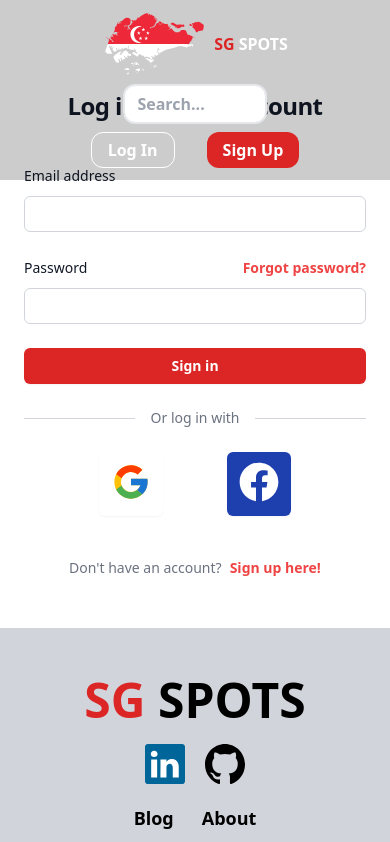
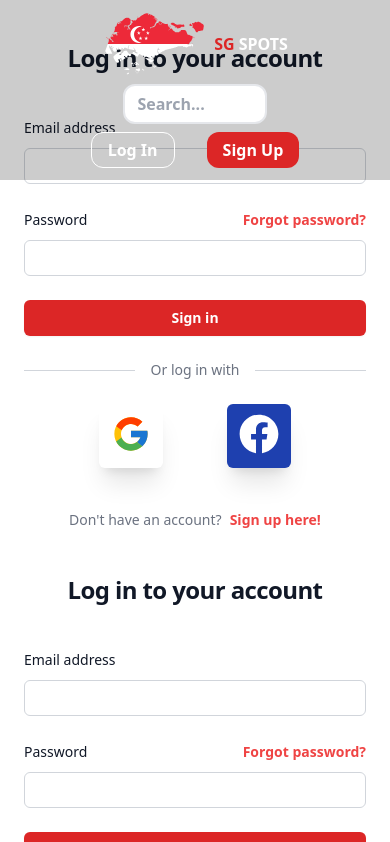
Before and after one commit to Sprou-t/SG-Spots, a React (Vite) app in the folder frontend/: page /auth in a window 390 px wide. Shown: the top 842 px of the page. Built offline with nearby package versions, Linux system fonts and the light colour scheme.

Commit message:
added modal for login and signup

```diff
--- a/frontend/src/App.jsx
+++ b/frontend/src/App.jsx
@@ -1,4 +1,5 @@
 import React, { useState, useEffect, useRef, ref } from "react";
+import { Routes, Route } from "react-router-dom";
 import Homepage from "./pages/Homepage.jsx";
 import Landing from "./pages/Landing.jsx";
 import AttractionPage from "./pages/AttractionPage.jsx";
@@ -6,16 +7,39 @@ import Navbar from "./components/ui/Navbar.jsx";
 import Footer from "./components/ui/Footer.jsx";
 import LogIn from "./pages/LogIn.jsx";
 import SignUp from "./pages/SignUp.jsx";
+import Modal from "./components/ui/Modal.jsx";
 
 
 const App = () => {
+	const [isModalOpen, setIsModalOpen] = useState(false);
+	const [modalType, setModalType] = useState(''); // Tracks whether it's Login or SignUp
+
+	// Function to open the modal (Login or SignUp)
+	const openModal = (type) => {
+		setModalType(type); // Set which modal to show (login or sign-up)
+		setIsModalOpen(true); // Open modal
+	};
+
+	// Function to close the modal
+	const closeModal = () => {
+		setIsModalOpen(false);
+	};
+
 	return (
 		<div className="w-full">
+			<Navbar openModal={openModal} />
+			<Modal isModalOpen={isModalOpen} closeModal={closeModal} modalType={modalType} />
 
-			<Navbar />
+			<Routes>
+				<Route path='/' element={<Landing />}></Route>
+				<Route path='/home' element={<Homepage />}>
+					<Route path=':id' element={<AttractionPage />}></Route>
+				</Route >
+				<Route path='/auth' element={<LogIn />}></Route>
+			</Routes >
 			<LogIn />
 			<Footer />
-		</div>
+		</div >
 	);
 };
 
--- /dev/null
+++ b/frontend/src/components/ui/Modal.jsx
@@ -0,0 +1,33 @@
+// Modal.jsx
+import React from 'react';
+import SignUp from './../../pages/SignUp.jsx';
+import LogIn from '../../pages/LogIn.jsx';
+
+const Modal = ({ isModalOpen, closeModal, modalType }) => {
+    if (!isModalOpen) return null; // Don't render anything if modal is not open
+
+    return (
+        <div
+            className="fixed inset-0 bg-black bg-opacity-50 flex justify-center items-center z-50"
+            onClick={closeModal} // Close the modal when clicking outside
+        >
+            <div
+                className="bg-white p-8 rounded-lg w-96 relative"
+                onClick={(e) => e.stopPropagation()} // Prevent closing on click inside the modal
+            >
+                { /* Close button positioned at the top right corner */}
+                <button
+                    className=" absolute top-2 right-2 text-4xl font-bold text-gray-700 hover:text-red-500 mr-4"
+                    onClick={closeModal} // Close the modal when clicking the close button
+                >
+                    &times; {/* "X" symbol */}
+                </button>
+
+                { /* Add the respective forms */}
+                {modalType === 'signUp' ? <SignUp /> : <LogIn />}
+            </div>
+        </div>
+    );
+};
+
+export default Modal;
--- a/frontend/src/components/ui/Navbar.jsx
+++ b/frontend/src/components/ui/Navbar.jsx
@@ -1,13 +1,14 @@
-import React, { useState, useEffect, useCallback, useRef } from 'react';
+import React, { useState, useEffect, useRef } from 'react';
+import { Link } from 'react-router-dom';
+import logo from "../../assets/navbarImages/borders-2099224.svg";
 import Searchbox from './Searchbox.jsx';
-import logo from "../../assets/navbarImages/borders-2099224.svg";
-import { Link } from "react-router-dom";
+import Modal from './Modal.jsx'; // Import Modal for login/signup
 
-const Navbar = ({ scrollDirection }) => {
-  const oldScrollY = useRef(window.scrollY); // oldScrolly retains its value across renders
+const Navbar = ({ openModal }) => {
+  const oldScrollY = useRef(window.scrollY); // Retains scroll position between renders
+  const [direction, setDirection] = useState('up'); // Default direction is up
 
-  const [direction, setDirection] = useState('up');
-
+  // Handle scroll direction
   const controlDirection = () => {
     if (window.scrollY > oldScrollY.current) {
       setDirection('down');
@@ -15,20 +16,29 @@ const Navbar = ({ scrollDirection }) => {
       setDirection('up');
     }
     oldScrollY.current = window.scrollY;
-  }
+  };
 
+  // Adding event listener for scroll
   useEffect(() => {
-
     window.addEventListener('scroll', controlDirection, true);
 
     return () => {
-      window.removeEventListener('scroll', controlDirection, true);
+      window.removeEventListener('scroll', controlDirection, true); // Cleanup on unmount
     };
   }, []);
 
+  const [isLoginModalOpen, setIsLoginModalOpen] = useState(false);
+  const [isSignUpModalOpen, setIsSignUpModalOpen] = useState(false);
+
+  // Functions to open and close modals
+  const openLoginModal = () => setIsLoginModalOpen(true);
+  const closeLoginModal = () => setIsLoginModalOpen(false);
+  const openSignUpModal = () => setIsSignUpModalOpen(true);
+  const closeSignUpModal = () => setIsSignUpModalOpen(false);
+
   return (
     <div
-      className={`z-50 fixed top-0 w-full bg-transparent backdrop-filter  text-white font-bold transition-transform duration-300 ${direction == 'up' ? 'translate-y-0' : ' -translate-y-full'
+      className={`z-50 fixed top-0 w-full bg-transparent backdrop-filter text-white font-bold transition-transform duration-300 ${direction === 'up' ? 'translate-y-0' : ' -translate-y-full'
         }`}
     >
       {/* Dark overlay effect */}
@@ -48,19 +58,20 @@ const Navbar = ({ scrollDirection }) => {
         <Searchbox />
 
         {/* Navigation Buttons */}
-        <div className="flex gap-8 md:gap-4 ">
-          <Link
-            to="/login"
+        <div className="flex gap-8 md:gap-4">
+          <button
+            onClick={() => openModal('login')} // Open login modal on click
             className="md:w-24 inline-flex items-center justify-center h-9 px-4 py-2 text-white font-bold rounded-xl border border-white hover:bg-white hover:text-black"
           >
             Log In
-          </Link>
-          <Link
-            to="/signup"
+          </button>
+
+          <button
+            onClick={() => openModal('signUp')} // Open sign-up modal on click
             className="md:w-24 inline-flex items-center justify-center h-9 px-4 py-2 bg-red-600 text-white font-bold rounded-xl hover:bg-red-700"
           >
             Sign Up
-          </Link>
+          </button>
         </div>
       </div>
     </div>
--- a/frontend/src/pages/LogIn.jsx
+++ b/frontend/src/pages/LogIn.jsx
@@ -5,7 +5,7 @@ import { FaFacebook } from "react-icons/fa";
 const LogIn = () => {
     return (
         <>
-            <div className="flex min-h-full flex-1 flex-col justify-center px-6 py-12 lg:px-8">
+            <div className="flex min-h-full flex-1 flex-col justify-center px-6  lg:px-8">
                 <div className="sm:mx-auto sm:w-full sm:max-w-sm">
                     <h2 className="mt-10 text-center text-2xl/9 font-bold tracking-tight text-gray-900">
                         Log in to your account
@@ -25,7 +25,7 @@ const LogIn = () => {
                                     type="email"
                                     required
                                     autoComplete="email"
-                                    className="block w-full rounded-md bg-white px-3 py-1.5 text-base text-gray-900 outline outline-1 -outline-offset-1 outline-gray-300 placeholder:text-gray-400 focus:outline focus:outline-2 focus:-outline-offset-2 focus:outline-indigo-600 sm:text-sm/6"
+                                    className="block w-full rounded-md px-3 py-1.5 text-base text-gray-900 outline outline-1 -outline-offset-1 outline-gray-300 placeholder:text-gray-400 focus:outline focus:outline-2 focus:-outline-offset-2 focus:outline-indigo-600 sm:text-sm/6"
                                 />
                             </div>
                         </div>
@@ -70,13 +70,13 @@ const LogIn = () => {
                         <div className='flex gap-16 justify-center'>
                             <button
                                 type="submit"
-                                className="border-1 flex size-16 justify-center rounded-md px-3 py-1.5 text-sm/6 font-semibold text-white shadow-sm hover:scale-110 hover:shadow-md hover:shadow-red-500 focus-visible:outline focus-visible:outline-2 focus-visible:outline-offset-2 focus-visible:outline-indigo-600"
+                                className="border-1 flex size-16 justify-center rounded-md px-3 py-1.5 text-sm/6 font-semibold shadow-xl hover:scale-110 hover:shadow-md hover:shadow-red-500 focus-visible:outline focus-visible:outline-2 focus-visible:outline-offset-2 focus-visible:outline-indigo-600"
                             >
                                 <FcGoogle className='size-12' />
                             </button>
                             <button
                                 type="submit"
-                                className="flex size-16 justify-center rounded-md  px-3 py-1.5 text-sm/6 font-semibold text-white shadow-sm hover:scale-110 bg-blue-800 hover:shadow-md hover:shadow-blue-500 focus-visible:outline focus-visible:outline-2 focus-visible:outline-offset-2 focus-visible:outline-indigo-600"
+                                className="flex size-16 justify-center rounded-md  px-3 py-1.5 text-sm/6 font-semibold text-white shadow-xl hover:scale-110 bg-blue-800 hover:shadow-md hover:shadow-blue-500 focus-visible:outline focus-visible:outline-2 focus-visible:outline-offset-2 focus-visible:outline-indigo-600"
                             >
                                 <FaFacebook className='size-12' />
                             </button>
```
